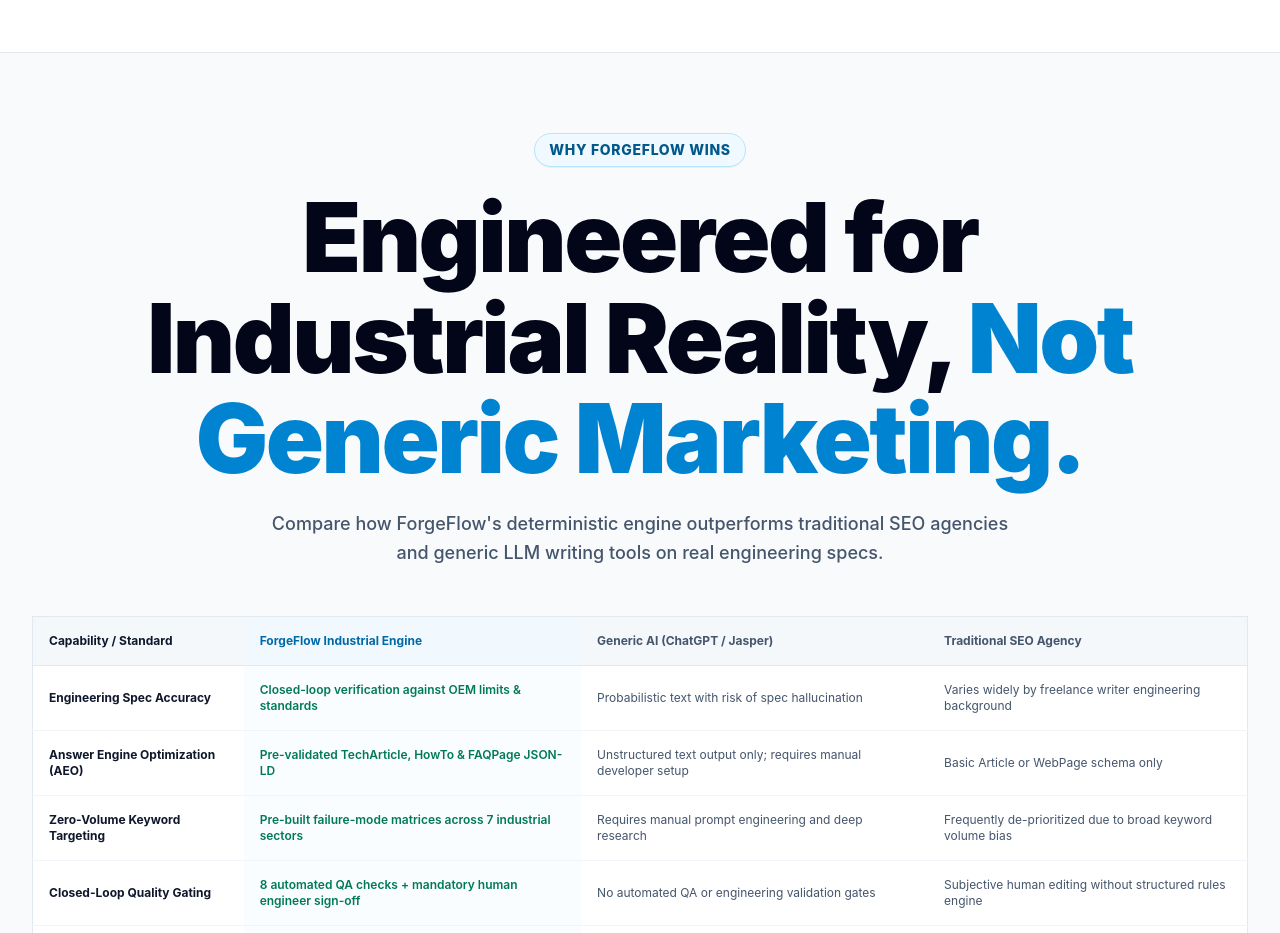
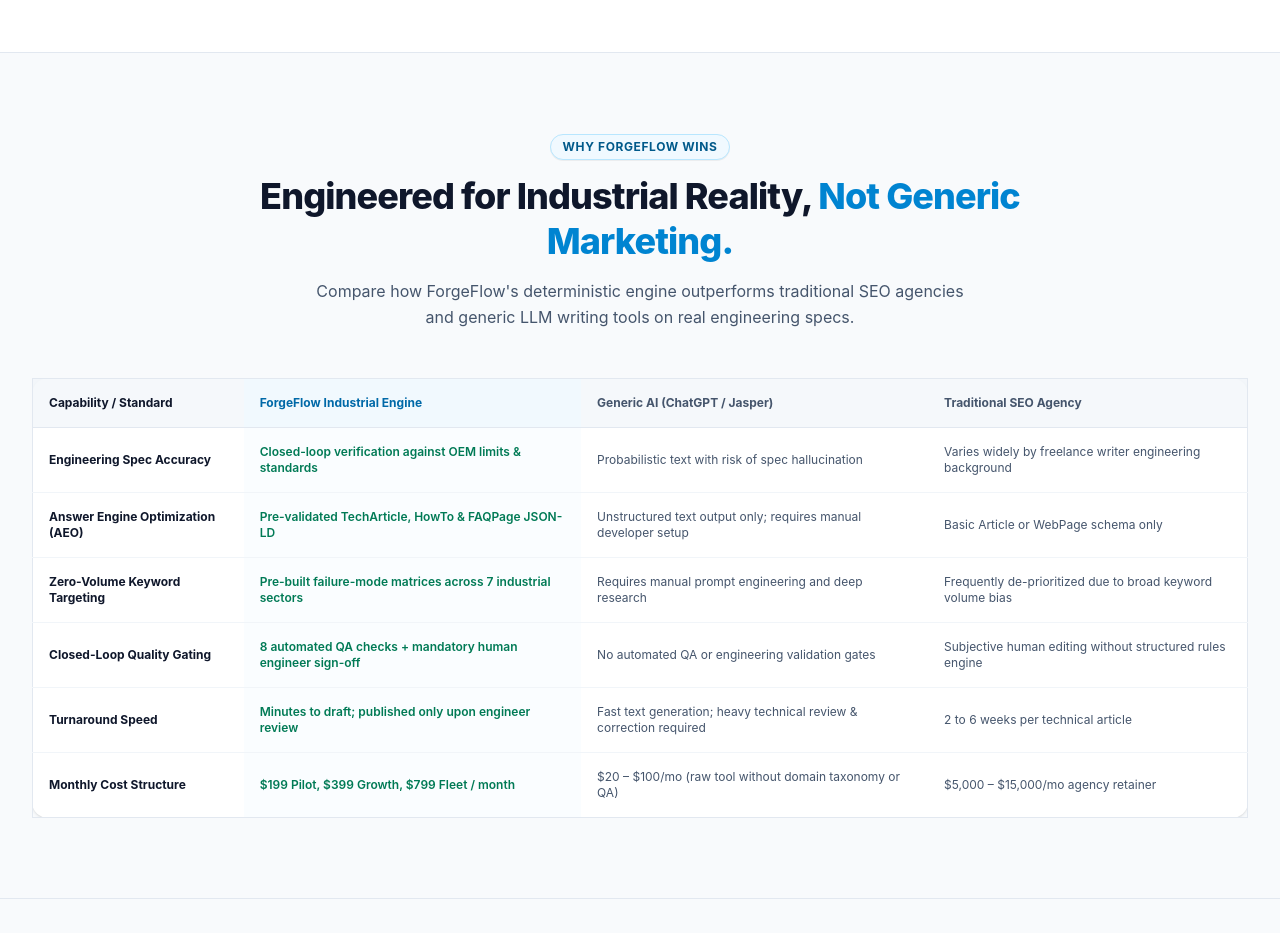
Before and after one commit to Priyanka-meena85/forgeflow, a Next.js app: page / in a window 1280 px wide. Shown: the part 4460-5393 px from the top of the page. Built offline with nearby package versions, Linux system fonts and the light colour scheme; no server answers.

Commit message:
style: balance comparison section heading size to optimal 4xl

```diff
--- a/components/LandingPage.tsx
+++ b/components/LandingPage.tsx
@@ -1521,14 +1521,14 @@ export function LandingPage({ onAuthenticated, defaultAuthMode }: LandingPagePro
       {/* 7. COMPARISON TABLE: BIG IMPACT HEADING */}
       <section className="py-20 bg-slate-50 border-b border-slate-200">
         <div className="max-w-7xl mx-auto px-4 sm:px-6 lg:px-8 space-y-12">
-          <div className="text-center max-w-5xl mx-auto space-y-5">
-            <span className="inline-block text-xs sm:text-sm font-mono uppercase tracking-wider font-extrabold text-sky-800 bg-sky-50 px-3.5 py-1.5 rounded-full border border-sky-200 shadow-2xs">
+          <div className="text-center max-w-3xl mx-auto space-y-3.5">
+            <span className="inline-block text-xs font-mono uppercase tracking-wider font-bold text-sky-800 bg-sky-50 px-3 py-1 rounded-full border border-sky-200 shadow-2xs">
               Why ForgeFlow Wins
             </span>
-            <h2 className="text-5xl sm:text-6xl md:text-7xl lg:text-7xl xl:text-8xl font-black text-slate-950 tracking-tight leading-[1.05]">
+            <h2 className="text-2xl sm:text-3xl lg:text-4xl font-extrabold text-slate-900 tracking-tight leading-tight">
               Engineered for Industrial Reality, <span className="text-sky-600">Not Generic Marketing.</span>
             </h2>
-            <p className="text-base sm:text-lg text-slate-600 leading-relaxed max-w-3xl mx-auto font-medium">
+            <p className="text-sm sm:text-base text-slate-600 leading-relaxed max-w-2xl mx-auto font-normal">
               Compare how ForgeFlow&apos;s deterministic engine outperforms traditional SEO agencies and generic LLM writing tools on real engineering specs.
             </p>
           </div>
```
